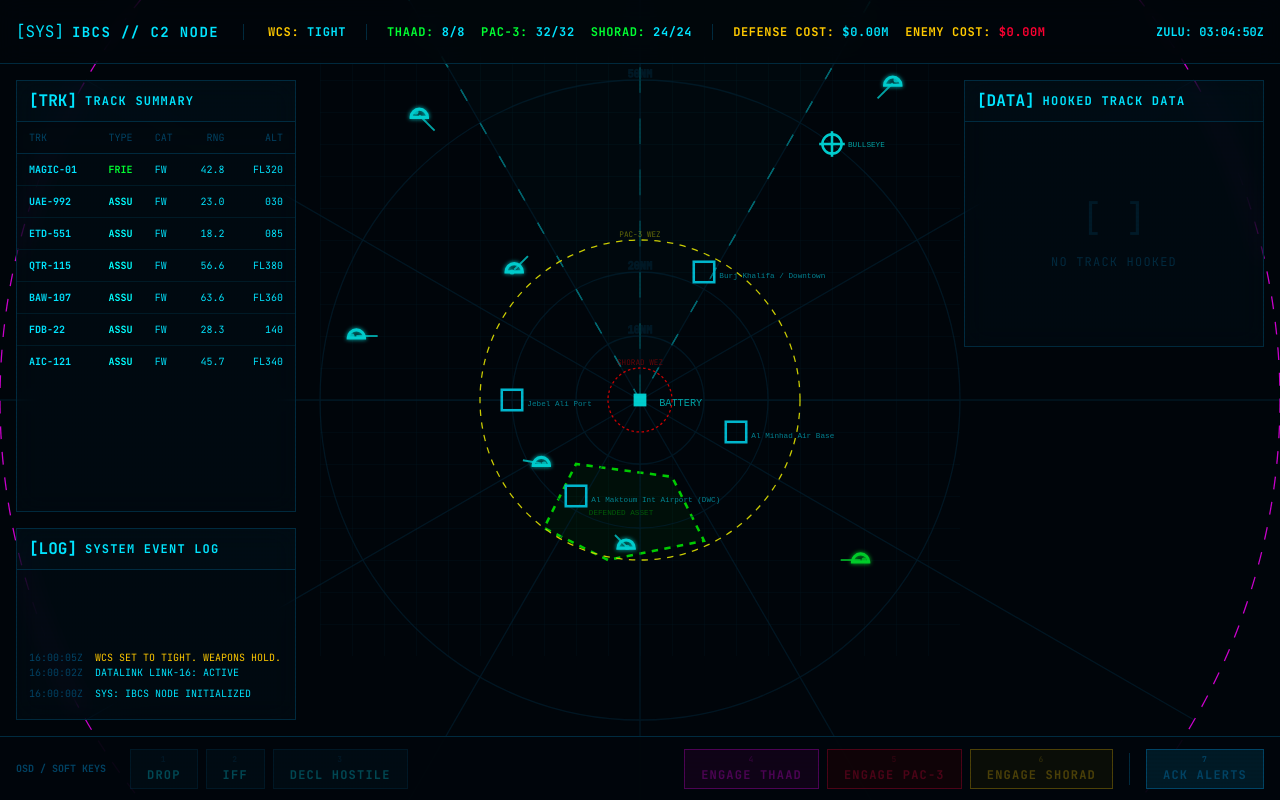
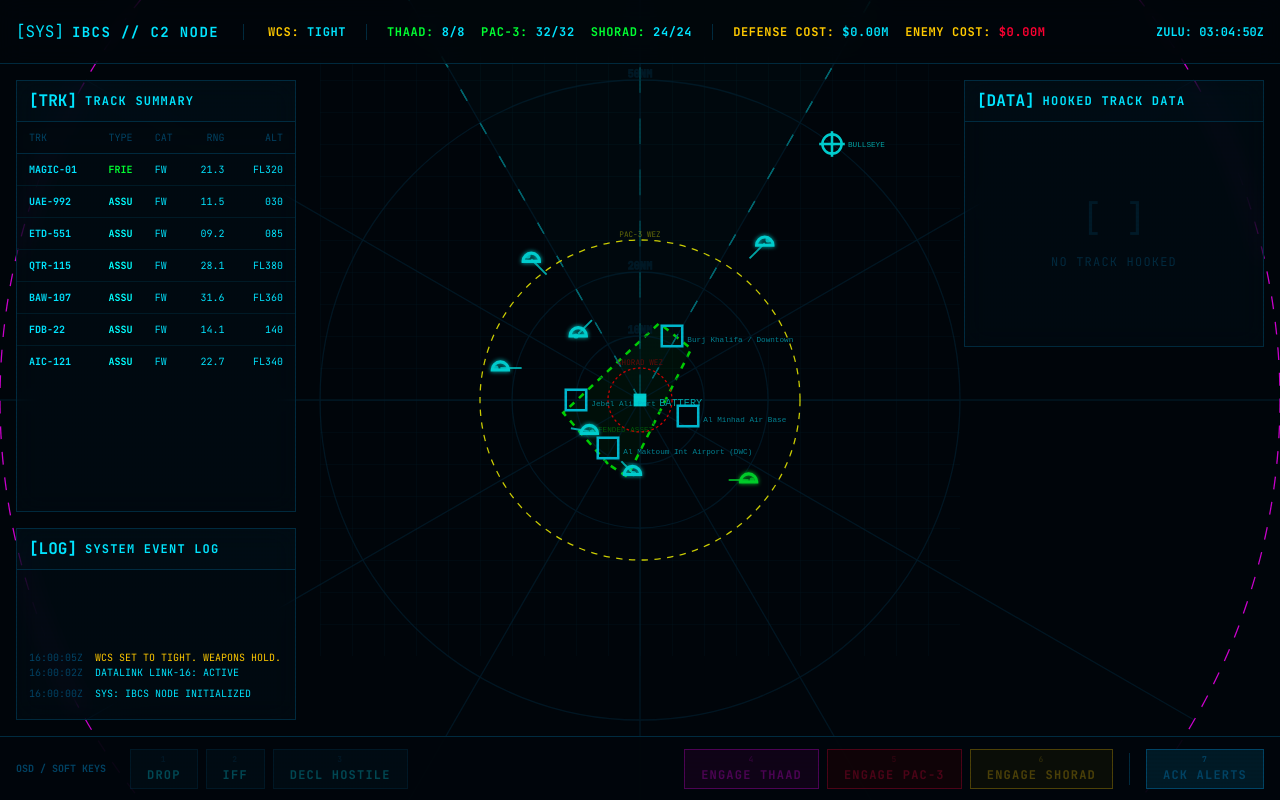
Before and after one commit to watkajtys/fleetcom, a React (Vite) app: page / in a window 1280 px wide. Built offline with nearby package versions, Linux system fonts and the light colour scheme.

Commit message:
feat(sim): correct spatial scale to true 1:1 NM and implement authentic multi-axis Dubai threat vectors

```diff
--- a/src/App.tsx
+++ b/src/App.tsx
@@ -170,8 +170,8 @@ const StaticMapBackground = React.memo(({ cameraZoom }: { cameraZoom: number })
     <rect width="100" height="100" fill="url(#grid)" />
 
     {/* Defended Area Polygon */}
-    <path d="M 45,85 L 35,80 L 40,70 L 55,72 L 60,82 Z" fill="#00FF00" fillOpacity="0.05" stroke="#00FF00" strokeWidth={0.2 / cameraZoom} strokeDasharray={`${0.5 / cameraZoom} ${0.5 / cameraZoom}`} />
-    <text x="42" y="78" fill="#00FF00" fontSize={0.6 / cameraZoom} fontFamily="monospace" opacity="0.4">DEFENDED ASSET</text>
+    <path d="M 45,70 L 38,62 L 53,48 L 58,52 L 48,72 Z" fill="#00FF00" fillOpacity="0.05" stroke="#00FF00" strokeWidth={0.2 / cameraZoom} strokeDasharray={`${0.5 / cameraZoom} ${0.5 / cameraZoom}`} />
+    <text x="42" y="65" fill="#00FF00" fontSize={0.6 / cameraZoom} fontFamily="monospace" opacity="0.4">DEFENDED ASSET</text>
 
     {/* Radar Sector (FOV Wedge) - 120 degrees looking North */}
     <g transform={`translate(${BATTERY_POS.x}, ${BATTERY_POS.y})`}>
@@ -694,21 +694,41 @@ export default function App() {
                   if (track.isFighter && !track.isRTB) {
                     if (track.missilesRemaining === 0) {
                       events.push({ type: 'LOG', message: `${track.id}: Winchester. RTB Al Minhad.`, logType: 'INFO' });
-              return { ...track, isRTB: true, targetWaypoint: { x: 65, y: 65 } };
+                      return { ...track, isRTB: true, targetWaypoint: { x: 57.5, y: 62.5 } };
                     }
                     if (track.fuel !== undefined && track.maxFuel !== undefined && track.fuel < (track.maxFuel * 0.25)) {
                       events.push({ type: 'LOG', message: `${track.id}: Bingo fuel. RTB Al Minhad.`, logType: 'WARN' });
-              return { ...track, isRTB: true, targetWaypoint: { x: 65, y: 65 } };
+                      return { ...track, isRTB: true, targetWaypoint: { x: 57.5, y: 62.5 } };
                     }
                   }
                   return track;
                 });
 
+                // 5. Leaker Detection (Impacts on Dubai)
+                const impactedTrackIds = new Set<string>();
+                nextTracks.forEach(t => {
+                  if (t.type === 'HOSTILE' || t.type === 'SUSPECT') {
+                    DEFENDED_ASSETS.forEach(asset => {
+                      const dist = calculateRange(t.x, t.y, asset.x, asset.y);
+                      // 2.5 NM threshold because fast TBMs jump ~3.3NM per 3s sweep
+                      if (dist < 2.5) {
+                        impactedTrackIds.add(t.id);
+                        events.push({
+                          type: 'LOG',
+                          message: `!!! IMPACT: ${asset.name} STRUCK BY ${t.id} !!!`,
+                          logType: 'ALERT'
+                        });
+                        events.push({ type: 'IMPACT', amount: 1 } as any);
+                      }
+                    });
+                  }
+                });
+
                 return nextTracks.filter(t =>
-          !(t.isFighter && t.isRTB && calculateRange(t.x, t.y, 65, 65) < 2) &&
+                  !impactedTrackIds.has(t.id) &&
+                  !(t.isFighter && t.isRTB && calculateRange(t.x, t.y, 57.5, 62.5) < 2) &&
                   t.x >= -100 && t.x <= 200 && t.y >= -100 && t.y <= 200
-        );
-      });
+                );      });
 
       events.forEach(e => {
         if (e.type === 'LOG') addLog(e.message!, e.logType);
--- a/src/constants.ts
+++ b/src/constants.ts
@@ -12,30 +12,30 @@ export const WEAPON_STATS = {
 };
 
 export const DEFENDED_ASSETS = [
-  { id: 'DAL-1', name: 'Al Maktoum Int Airport (DWC)', x: 40, y: 75, type: 'AIRBASE' },
-  { id: 'DAL-2', name: 'Jebel Ali Port', x: 30, y: 60, type: 'PORT' },
-  { id: 'DAL-3', name: 'Burj Khalifa / Downtown', x: 60, y: 40, type: 'INFRA' },
-  { id: 'DAL-4', name: 'Al Minhad Air Base', x: 65, y: 65, type: 'AIRBASE' }
+  { id: 'DAL-1', name: 'Al Maktoum Int Airport (DWC)', x: 45, y: 67.5, type: 'AIRBASE' },
+  { id: 'DAL-2', name: 'Jebel Ali Port', x: 40, y: 60, type: 'PORT' },
+  { id: 'DAL-3', name: 'Burj Khalifa / Downtown', x: 55, y: 50, type: 'INFRA' },
+  { id: 'DAL-4', name: 'Al Minhad Air Base', x: 57.5, y: 62.5, type: 'AIRBASE' }
 ];
 
 // Scenario: Worst-Case Complex Coordinated Attack on Dubai
 export const INITIAL_TRACKS: Track[] = [
   // AWACS orbiting over inland UAE (High altitude, racetrack orbit)
-  { id: 'MAGIC-01', type: 'FRIEND', x: 85, y: 85, alt: 32000, spd: 350, hdg: 270, category: 'FW', history: [], iffInterrogated: true, tq: 9, coasting: false, interceptors: [], sensor: 'L16', detected: true },
+  { id: 'MAGIC-01', type: 'FRIEND', x: 67.5, y: 72.5, alt: 32000, spd: 350, hdg: 270, category: 'FW', history: [], iffInterrogated: true, tq: 9, coasting: false, interceptors: [], sensor: 'L16', detected: true },
 
-  // Arrival Flow: UAE-992 on final approach to DWC (DAL-1 at 40,75)
-  { id: 'UAE-992', type: 'ASSUMED_FRIEND', x: 48, y: 83, alt: 3000, spd: 160, hdg: 315, category: 'FW', history: [], iffInterrogated: true, tq: 9, coasting: false, interceptors: [], sensor: 'L16', detected: true },
+  // Arrival Flow: UAE-992 on final approach to DWC (DAL-1)
+  { id: 'UAE-992', type: 'ASSUMED_FRIEND', x: 49, y: 71.5, alt: 3000, spd: 160, hdg: 315, category: 'FW', history: [], iffInterrogated: true, tq: 9, coasting: false, interceptors: [], sensor: 'L16', detected: true },
 
   // Departure Flow: ETD-551 climbing out of DWC
-  { id: 'ETD-551', type: 'ASSUMED_FRIEND', x: 35, y: 70, alt: 8500, spd: 280, hdg: 280, category: 'FW', history: [], iffInterrogated: true, tq: 9, coasting: false, interceptors: [], sensor: 'L16', detected: true },
+  { id: 'ETD-551', type: 'ASSUMED_FRIEND', x: 42.5, y: 65, alt: 8500, spd: 280, hdg: 280, category: 'FW', history: [], iffInterrogated: true, tq: 9, coasting: false, interceptors: [], sensor: 'L16', detected: true },
 
   // High-Altitude Corridor (Link-16 Datalink Tracks)
-  { id: 'QTR-115', type: 'ASSUMED_FRIEND', x: 15, y: 15, alt: 38000, spd: 480, hdg: 135, category: 'FW', history: [], iffInterrogated: true, tq: 9, coasting: false, interceptors: [], sensor: 'L16', detected: true },
-  { id: 'BAW-107', type: 'ASSUMED_FRIEND', x: 90, y: 10, alt: 36000, spd: 470, hdg: 225, category: 'FW', history: [], iffInterrogated: true, tq: 9, coasting: false, interceptors: [], sensor: 'L16', detected: true },
+  { id: 'QTR-115', type: 'ASSUMED_FRIEND', x: 32.5, y: 37.5, alt: 38000, spd: 480, hdg: 135, category: 'FW', history: [], iffInterrogated: true, tq: 9, coasting: false, interceptors: [], sensor: 'L16', detected: true },
+  { id: 'BAW-107', type: 'ASSUMED_FRIEND', x: 70, y: 35, alt: 36000, spd: 470, hdg: 225, category: 'FW', history: [], iffInterrogated: true, tq: 9, coasting: false, interceptors: [], sensor: 'L16', detected: true },
 
   // Local Vectoring: FDB-22 assigned to a specific heading/altitude
-  { id: 'FDB-22', type: 'ASSUMED_FRIEND', x: 30, y: 40, alt: 14000, spd: 320, hdg: 45, category: 'FW', history: [], iffInterrogated: true, tq: 9, coasting: false, interceptors: [], sensor: 'L16', detected: true },
+  { id: 'FDB-22', type: 'ASSUMED_FRIEND', x: 40, y: 50, alt: 14000, spd: 320, hdg: 45, category: 'FW', history: [], iffInterrogated: true, tq: 9, coasting: false, interceptors: [], sensor: 'L16', detected: true },
 
   // Distant Traffic
-  { id: 'AIC-121', type: 'ASSUMED_FRIEND', x: 5, y: 50, alt: 34000, spd: 450, hdg: 90, category: 'FW', history: [], iffInterrogated: true, tq: 9, coasting: false, interceptors: [], sensor: 'L16', detected: true },
+  { id: 'AIC-121', type: 'ASSUMED_FRIEND', x: 27.5, y: 55, alt: 34000, spd: 450, hdg: 90, category: 'FW', history: [], iffInterrogated: true, tq: 9, coasting: false, interceptors: [], sensor: 'L16', detected: true },
 ];
```
Lines whose indentation alone changed are shown as unchanged.
